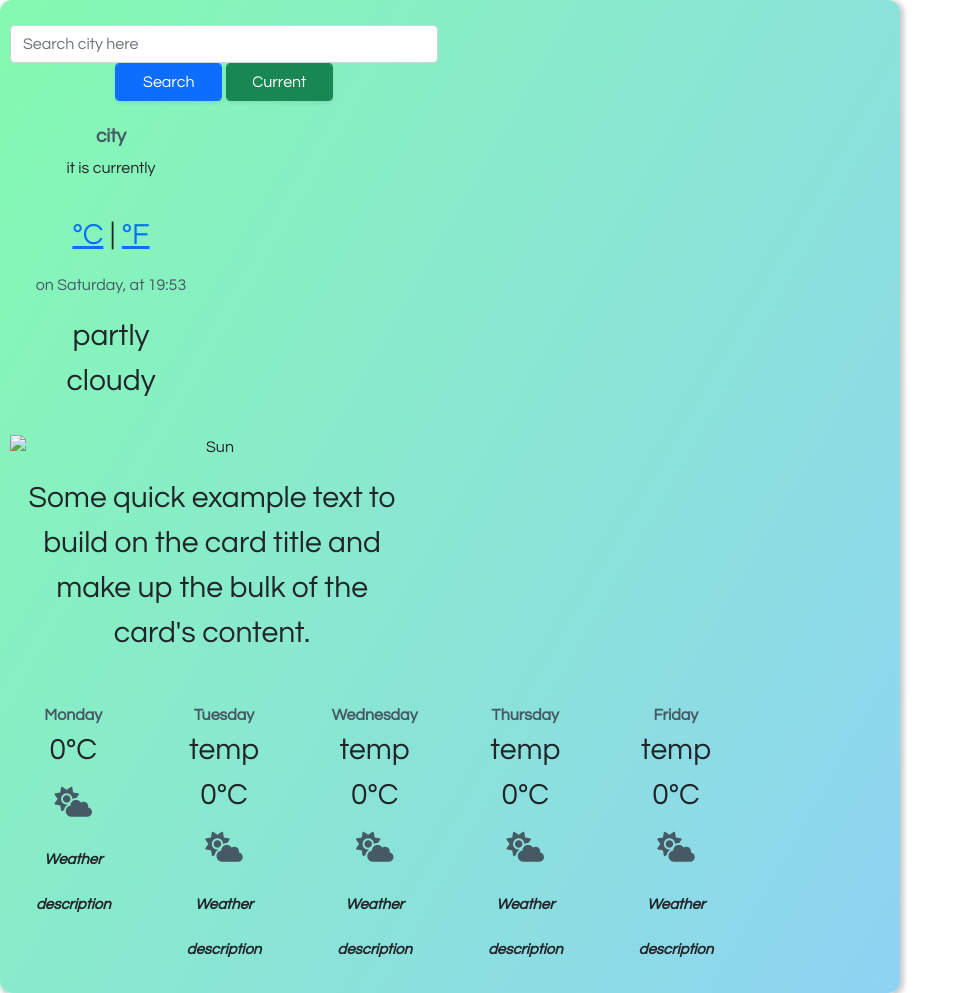
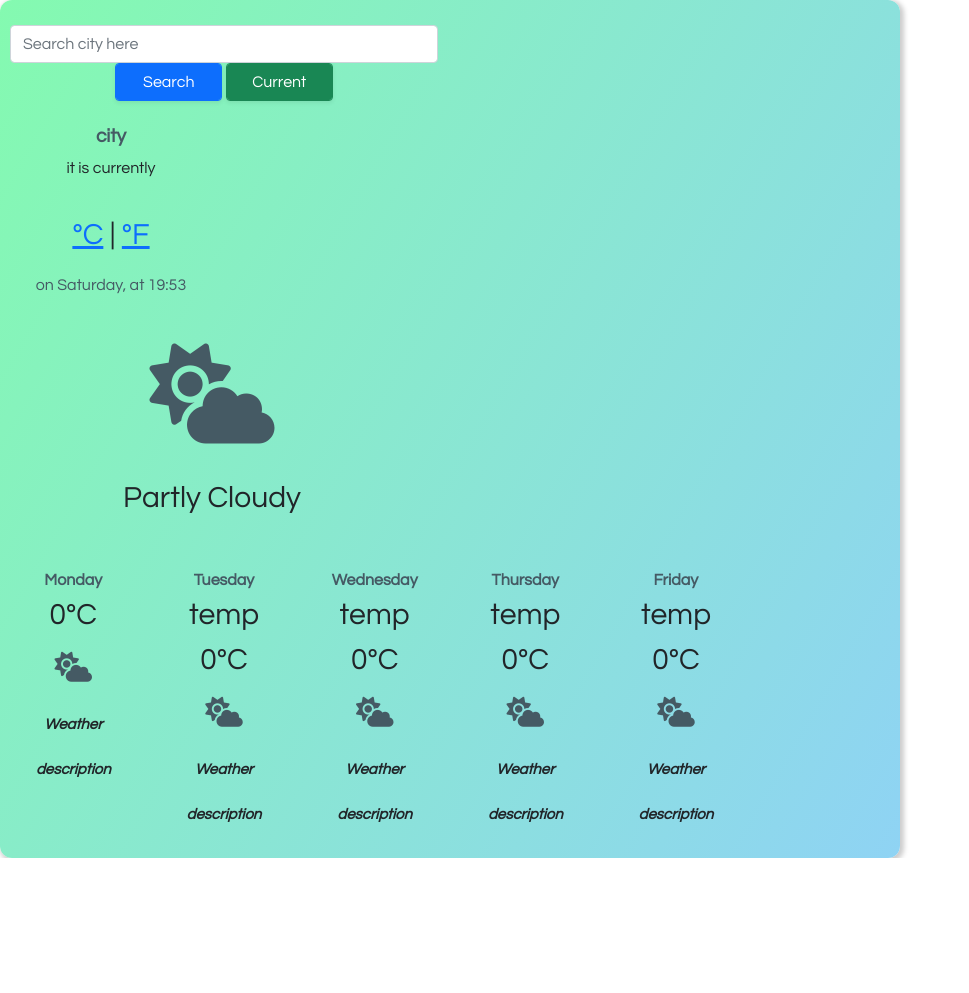
Before and after one commit to lissyspencer/lissy-weather-app, a website built with Parcel: page index.html in a window 1280 px wide. Shown: the whole page, without its empty margins (0-969 px from the left). After the commit the page ends 858 px from the top, so only its background shows below. Built offline with nearby package versions, Linux system fonts and the light colour scheme.

Commit message:
cards updated

```diff
--- a/index.html
+++ b/index.html
@@ -71,9 +71,6 @@
 
               </p>
               <p class="current-date-time" id="current-date-time">
-                  <br />
-                  <i class="fas fa-cloud-sun"> </i>                  <p class="weather-discription">
-                    partly cloudy
               </p>
             </div>
             </div>
@@ -82,10 +79,9 @@
     <div class="row">
         <div class="col-6" id="current-weather-pic">
         </div>
-        <img src="#" width=150 alt="Sun">
+        <i class="fas fa-cloud-sun"> </i>
         <div class="card-body">
-            <p class="card-text">Some quick example text to build on the card title and make up the bulk of the card's
-                content.</p>
+            <p class="card-text"> Partly Cloudy</p>
         </div>
     </div>
           </div>
```
